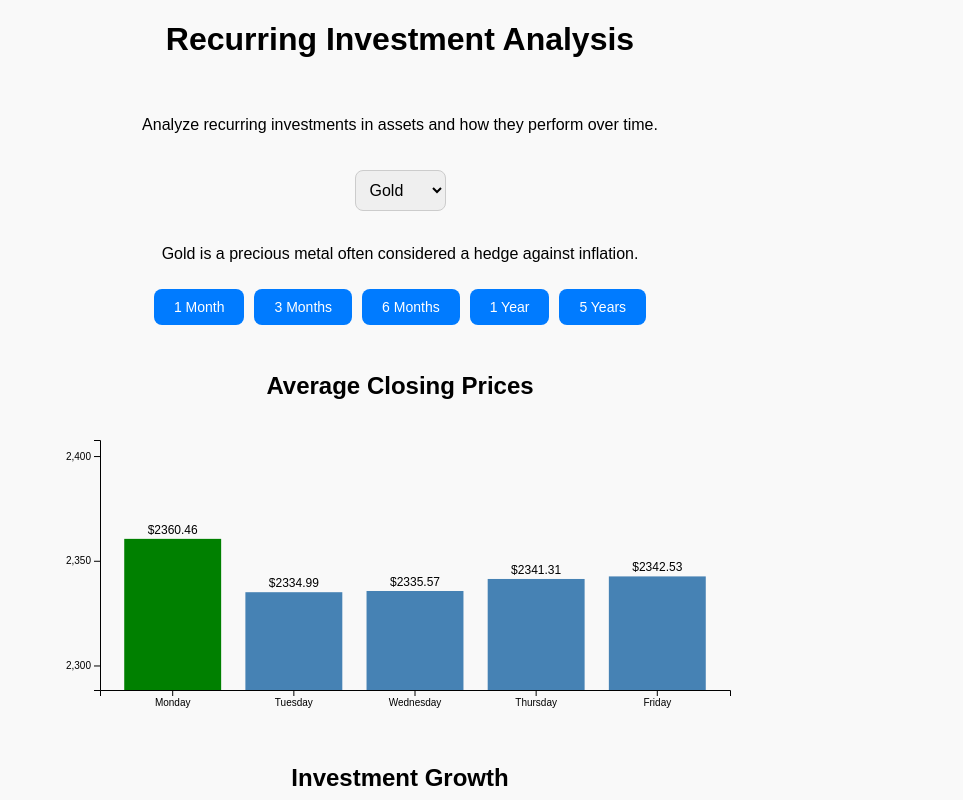
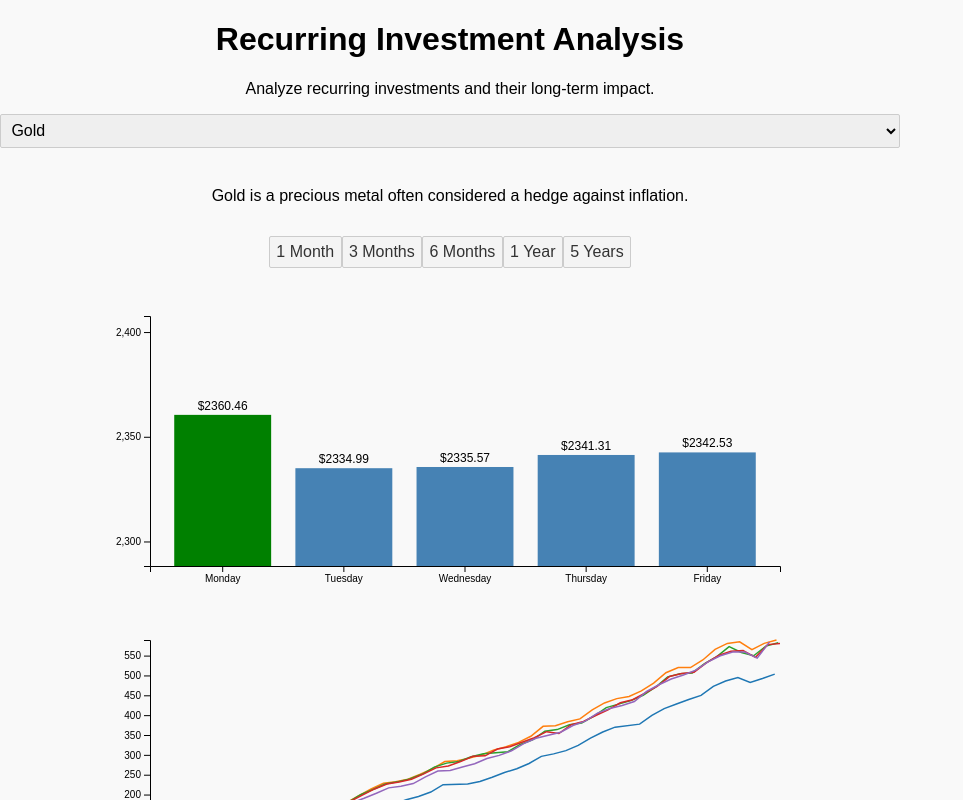
Before and after one commit to nikopastore/recurring-asset-analysis, a Svelte app: page / in a window 1280 px wide. Shown: the top 800 px of the page, without its empty margins (0-963 px from the left). Built offline with nearby package versions, Linux system fonts and the light colour scheme.

Commit message:
Update App.svelte

```diff
--- a/src/App.svelte
+++ b/src/App.svelte
@@ -224,66 +224,36 @@
 
 <style>
     body {
-        font-family: Arial, sans-serif;
-        margin: 0;
-        padding: 0;
         display: flex;
         justify-content: center;
         align-items: center;
         height: 100vh;
+        margin: 0;
+        font-family: Arial, sans-serif;
         background-color: #f9f9f9;
     }
 
     .container {
-        display: flex;
-        flex-direction: column;
-        align-items: center;
         text-align: center;
-        max-width: 800px;
-        gap: 20px;
+        width: 100%;
+        max-width: 900px;
     }
 
     .controls {
         display: flex;
         flex-direction: column;
-        align-items: center;
-        gap: 10px;
-    }
-
-    select {
-        padding: 10px;
-        font-size: 16px;
-        border-radius: 8px;
-        border: 1px solid #ccc;
-    }
-
-    .time-buttons {
-        display: flex;
-        gap: 10px;
-    }
-
-    .time-button {
-        padding: 10px 20px;
-        font-size: 14px;
-        border-radius: 8px;
-        border: none;
-        background-color: #007bff;
-        color: white;
-        cursor: pointer;
-    }
-
-    .time-button:hover {
-        background-color: #0056b3;
+        gap: 15px;
+        margin-bottom: 20px;
     }
 
     .charts {
-        width: 100%;
+        margin-top: 20px;
     }
 </style>
 
 <div class="container">
     <h1>Recurring Investment Analysis</h1>
-    <p>Analyze recurring investments in assets and how they perform over time.</p>
+    <p>Analyze recurring investments and their long-term impact.</p>
 
     <div class="controls">
         <select bind:value={selectedAsset} on:change={handleAssetChange}>
@@ -293,25 +263,13 @@
         </select>
         <p>{assetDescriptions[selectedAsset]}</p>
 
-        <div class="time-buttons">
+        <div>
             {#each timeFrames as frame}
-                <button
-                    class="time-button {frame === selectedTimeFrame ? 'selected' : ''}"
-                    on:click={() => handleTimeFrameChange(frame)}
-                >
-                    {frame.label}
-                </button>
+                <button on:click={() => handleTimeFrameChange(frame)}>{frame.label}</button>
             {/each}
         </div>
     </div>
 
-    <div>
-        <h2>Average Closing Prices</h2>
-        <div class="charts" bind:this={barChart}></div>
-    </div>
-
-    <div>
-        <h2>Investment Growth</h2>
-        <div class="charts" bind:this={lineChart}></div>
-    </div>
+    <div class="charts" bind:this={barChart}></div>
+    <div class="charts" bind:this={lineChart}></div>
 </div>
```
